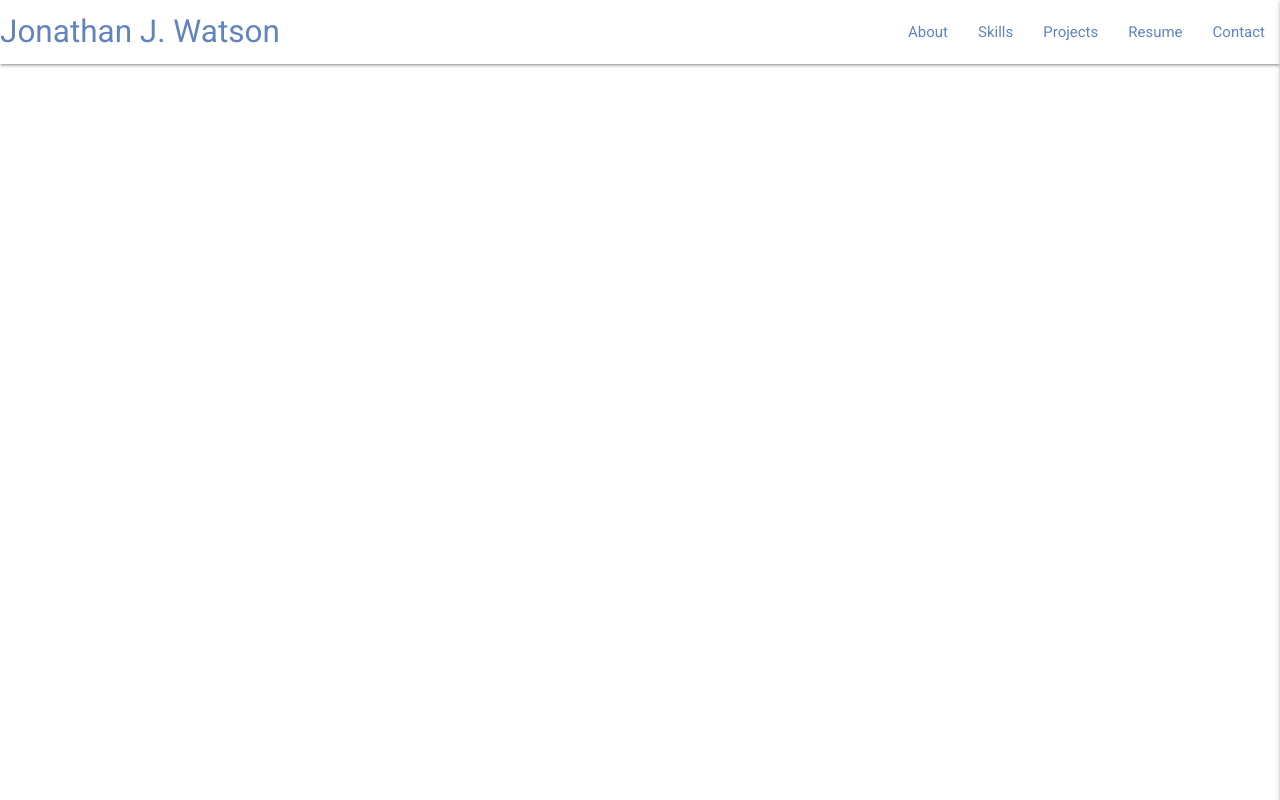
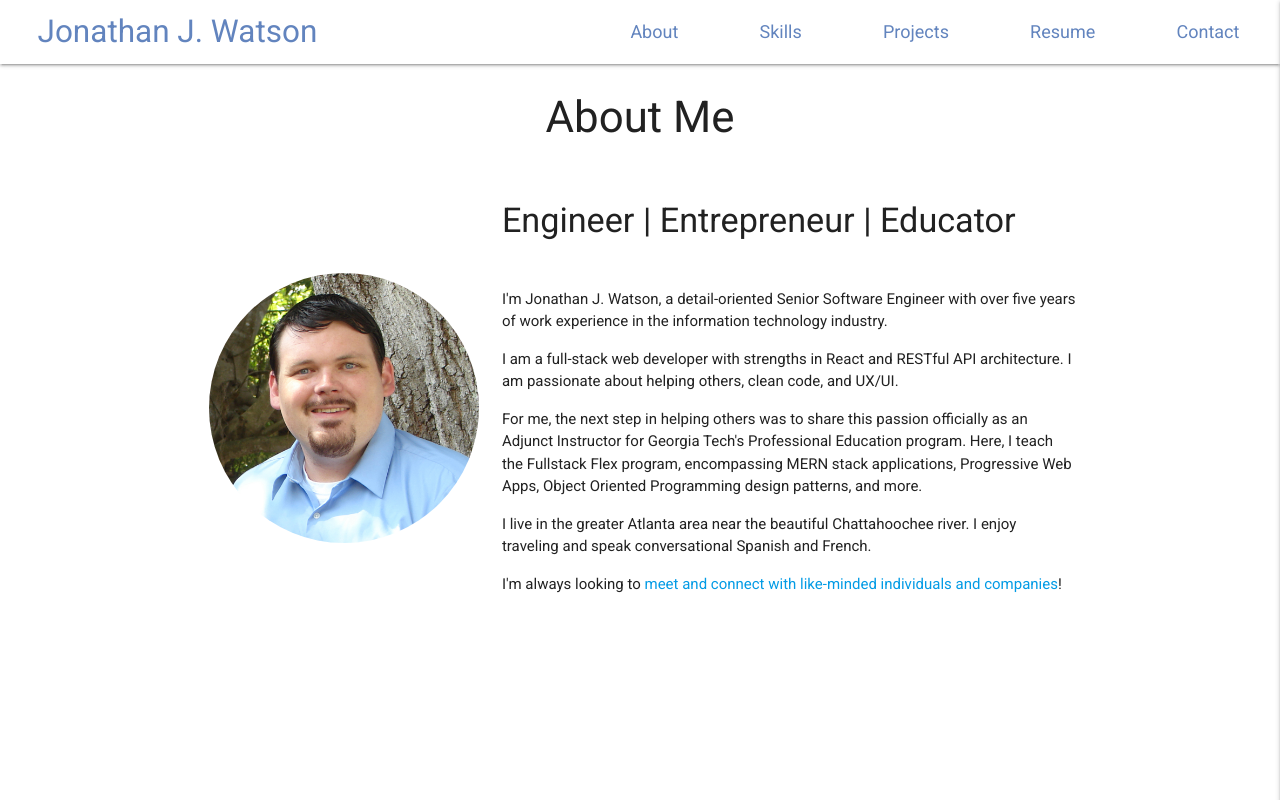
Before and after one commit to jonathanjwatson/jonathanjwatson2020, a React (Create React App) app in the folder client/: page /about in a window 1280 px wide. Built offline with nearby package versions, Linux system fonts and the light colour scheme.

Commit message:
About page is functional

```diff
--- a/client/src/App.js
+++ b/client/src/App.js
@@ -2,6 +2,7 @@ import React from "react";
 import "./App.css";
 import { BrowserRouter as Router, Route } from "react-router-dom";
 import Home from "./containers/Home/Home";
+import About from "./containers/About/About";
 import NavBar from "./components/NavBar/NavBar";
 
 function App() {
@@ -9,6 +10,7 @@ function App() {
     <Router>
       <NavBar />
       <Route exact path="/" component={Home} />
+      <Route exact path="/about" component={About} />
     </Router>
   );
 }
--- a/client/src/components/NavBar/NavBar.css
+++ b/client/src/components/NavBar/NavBar.css
@@ -4,6 +4,8 @@ nav {
 
 nav ul a {
   color: #6284be;
+  font-size: 1.2em;
+  margin: 0 2vw;
 }
 
 nav .brand-logo {
@@ -18,3 +20,8 @@ nav .sidenav-trigger {
     font-size: 1.5rem;
   }
 }
+@media only screen and (min-width: 992px) {
+    nav .brand-logo {
+      margin-left: 2.5rem;
+    }
+  }
--- /dev/null
+++ b/client/src/containers/About/About.css
@@ -0,0 +1,21 @@
+/* #about-page {
+  height: 90vh;
+} */
+
+#about-photo {
+  width: 18em;
+  margin: 0 auto;
+  border-radius: 50%;
+}
+
+@media only screen and (max-width: 600px) {
+  #about-photo {
+    width: 80%;
+  }
+}
+
+@media only screen and (min-width: 600px) {
+  #about-photo {
+    float: right;
+  }
+}
--- /dev/null
+++ b/client/src/containers/About/About.jsx
@@ -0,0 +1,68 @@
+import React from "react";
+import "./About.css";
+import Jwatson from "../../images/jwatson.jpg";
+
+const About = () => {
+  return (
+    <div id="about-page" className="valign-wrapper">
+      <div className="container">
+        <div className="row">
+          <div className="col s12">
+            <h3 className="center-align">About Me</h3>
+          </div>
+        </div>
+        <div className="row">
+          <div className="col s4"></div>
+          <div className="col s8">
+            <h4>Engineer | Entrepreneur | Educator</h4>
+          </div>
+        </div>
+        <div className="row">
+          <div
+            className="col m4"
+            style={{ textAlign: "center", margin: "auto" }}
+          >
+            <img
+              src={Jwatson}
+              alt="Jonathan J. Watson headshot"
+              id="about-photo"
+            />
+          </div>
+          <div className="col m8">
+            <p>
+              I'm Jonathan J. Watson, a detail-oriented Senior Software Engineer
+              with over five years of work experience in the information
+              technology industry.
+            </p>
+            <p>
+              I am a full-stack web developer with strengths in React and
+              RESTful API architecture. I am passionate about helping others,
+              clean code, and UX/UI.
+            </p>
+            <p>
+              For me, the next step in helping others was to share this passion
+              officially as an Adjunct Instructor for Georgia Tech's
+              Professional Education program. Here, I teach the Fullstack Flex
+              program, encompassing MERN stack applications, Progressive Web
+              Apps, Object Oriented Programming design patterns, and more.
+            </p>
+            <p>
+              I live in the greater Atlanta area near the beautiful
+              Chattahoochee river. I enjoy traveling and speak conversational
+              Spanish and French.
+            </p>
+            <p>
+              I'm always looking to{" "}
+              <a href="http://linkedin.com/in/jonathanjwatson" target="__blank">
+                meet and connect with like-minded individuals and companies
+              </a>
+              !
+            </p>
+          </div>
+        </div>
+      </div>
+    </div>
+  );
+};
+
+export default About;
--- a/client/src/containers/Home/Home.css
+++ b/client/src/containers/Home/Home.css
@@ -1,5 +1,5 @@
 #home-page {
-  background: linear-gradient(-45deg, #ee7752, #e73c7e, #23a6d5, #23d5ab);
+  background: linear-gradient(-45deg, #ed6137, #dc2169, #0c9fd5, #1a9d7e);
   height: 95vh;
   color: #ffffff;
 }
```
Also changed, not shown: client/src/images/jwatson.jpg (added).
